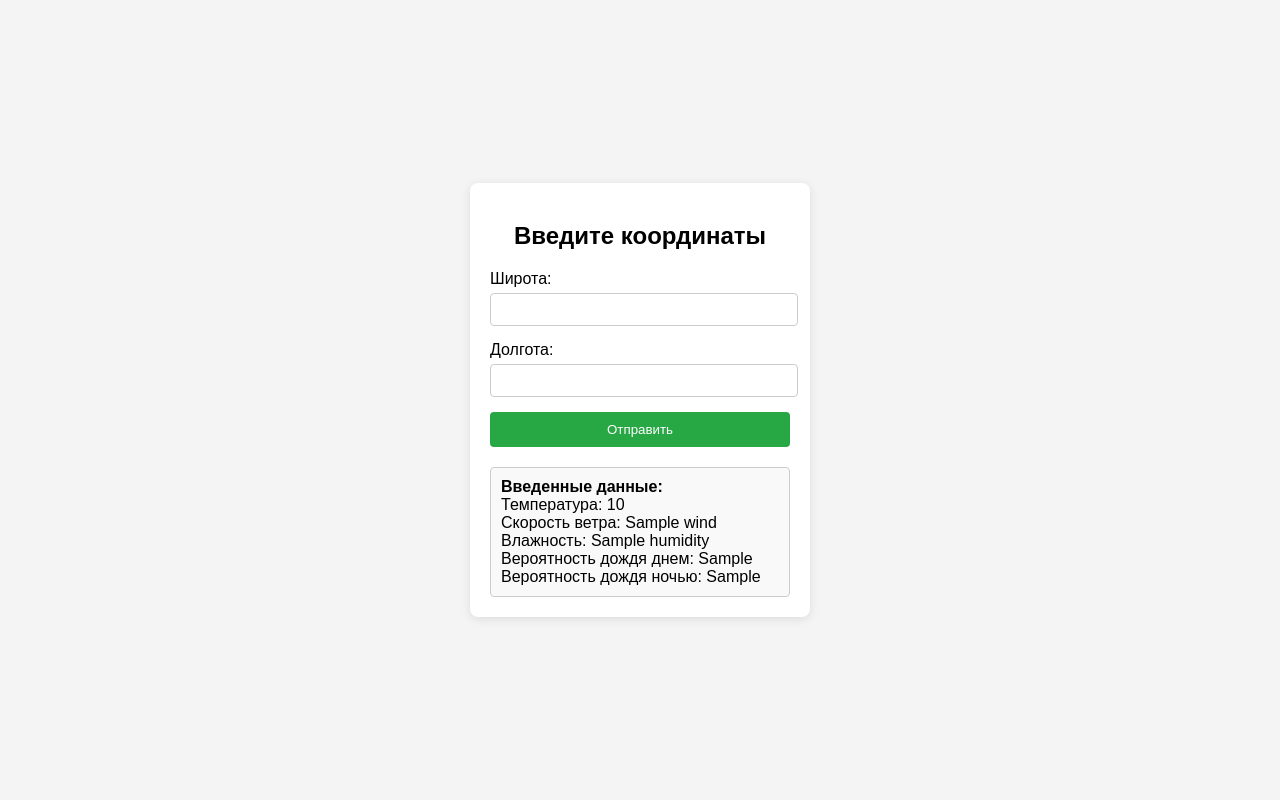
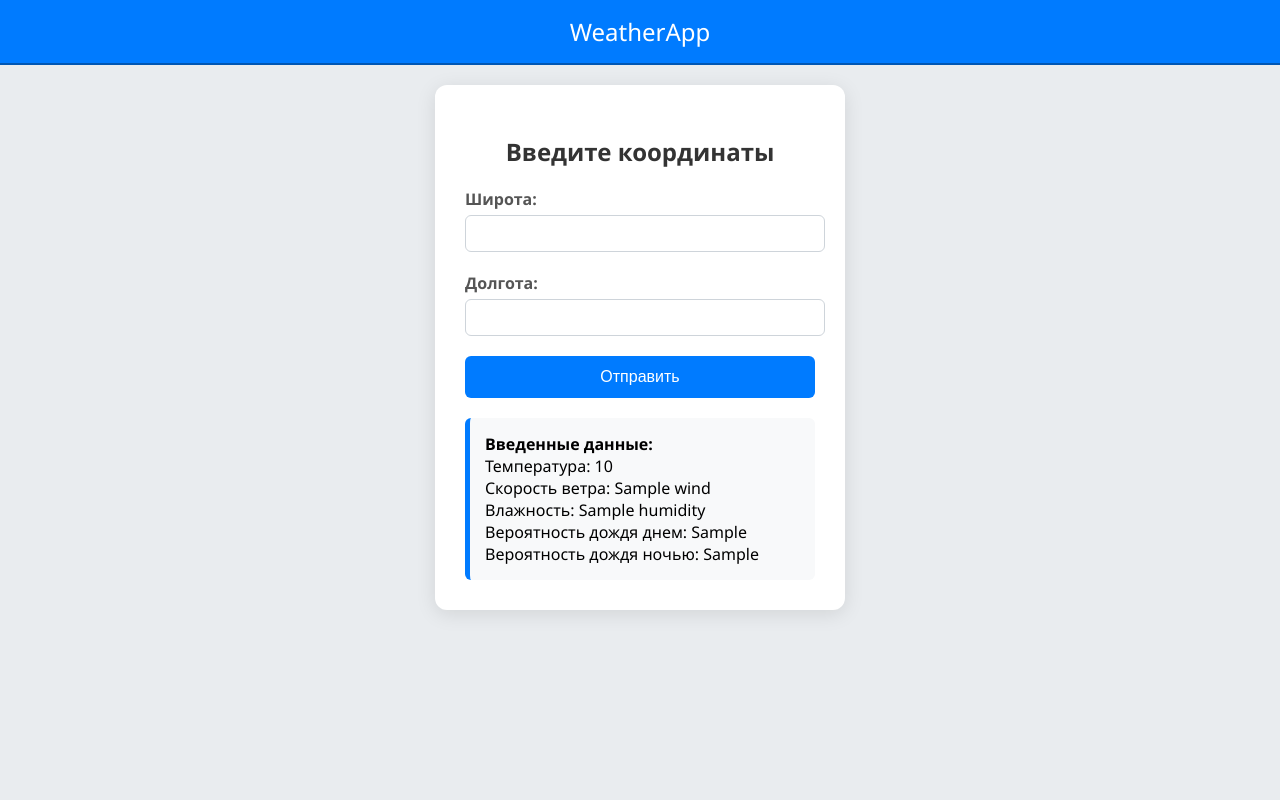
Before and after one commit to elhuel/weather_app, a Flask app: template templates/form.html in a window 1280 px wide. Run offline with Flask 3, Linux system fonts and the light colour scheme; the template is opened without the code that fills it: most values are stand-ins (such as "Sample title", 1, 10 or a date in 2020); parts of the project's set-up code (start-up, migrations or seed data) failed here and were passed over.

Commit message:
few changes

```diff
--- a/app.py
+++ b/app.py
@@ -26,7 +26,7 @@ def index():
         rain_prob_day = response['rain_probability_day']
         rain_prob_night = response['rain_probability_night']
 
-        return render_template('form.html', temp=f'{temp}°C', wind=f'{wind} m/s', humidity=f'{humidity}%', rain_prob_day=f'{rain_prob_day}%', rain_prob_night=f'{rain_prob_night}%')
+        return render_template('form.html', temp=f'{temp}°C', wind=f'{wind} m/s', humidity=f'{humidity}%', rain_prob_day=f'{rain_prob_day}%', rain_prob_night=f'{rain_prob_night}')
     return render_template('form.html')
 
 if __name__ == '__main__':
--- a/templates/form.html
+++ b/templates/form.html
@@ -6,58 +6,82 @@
     <title>Форма координат</title>
     <style>
         body {
-            font-family: Arial, sans-serif;
-            background-color: #f4f4f4;
+            font-family: 'Segoe UI', Tahoma, Geneva, Verdana, sans-serif;
+            background-color: #e9ecef;
             display: flex;
-            justify-content: center;
+            flex-direction: column; /* Изменено для вертикального расположения */
             align-items: center;
             height: 100vh;
             margin: 0;
         }
+        .header {
+            background-color: #007bff; /* Цвет фона шапки */
+            color: white; /* Цвет текста */
+            padding: 15px 20px; /* Отступы */
+            width: 100%; /* Ширина на всю страницу */
+            text-align: center; /* Центрирование текста */
+            font-size: 24px; /* Размер шрифта */
+            border-bottom: 2px solid #0056b3; /* Нижняя граница для акцента */
+        }
         .form-container {
-            background-color: white;
-            padding: 20px;
-            border-radius: 8px;
-            box-shadow: 0 2px 10px rgba(0, 0, 0, 0.1);
-            width: 300px;
+            background-color: #ffffff;
+            padding: 30px;
+            border-radius: 12px;
+            box-shadow: 0 4px 20px rgba(0, 0, 0, 0.1);
+            width: 350px;
+            margin-top: 20px; /* Отступ сверху для формы */
         }
         h2 {
             text-align: center;
             margin-bottom: 20px;
+            color: #333;
         }
         label {
             display: block;
             margin-bottom: 5px;
+            font-weight: bold;
+            color: #555;
         }
         input[type="text"] {
-            width: calc(100% - 10px);
-            padding: 8px;
-            margin-bottom: 15px;
-            border: 1px solid #ccc;
-            border-radius: 4px;
+            width: calc(100% - 12px);
+            padding: 10px;
+            margin-bottom: 20px;
+            border: 1px solid #ced4da;
+            border-radius: 6px;
+            transition: border-color 0.3s ease-in-out;
+        }
+        input[type="text"]:focus {
+            border-color: #80bdff; /* Цвет рамки при фокусе */
+            outline: none; /* Убираем стандартное выделение */
         }
         input[type="submit"] {
             width: 100%;
-            padding: 10px;
-            background-color: #28a745;
+            padding: 12px;
+            background-color: #007bff; /* Основной цвет кнопки */
             color: white;
             border: none;
-            border-radius: 4px;
+            border-radius: 6px;
             cursor: pointer;
+            font-size: 16px; /* Размер шрифта */
+            transition: background-color 0.3s ease-in-out; /* Плавный переход цвета */
         }
         input[type="submit"]:hover {
-            background-color: #218838;
+            background-color: #0056b3; /* Цвет кнопки при наведении */
         }
         .output {
             margin-top: 20px;
-            padding: 10px;
-            border: 1px solid #ccc;
-            border-radius: 4px;
-            background-color: #f9f9f9; /* Цвет фона для текстового окна */
+            padding: 15px;
+            border-radius: 6px;
+            background-color: #f8f9fa; /* Цвет фона для текстового окна */
+            border-left: 5px solid #007bff; /* Левый бордер для акцента */
         }
     </style>
 </head>
 <body>
+
+<div class="header">
+    WeatherApp
+</div>
 
 <div class="form-container">
     <h2>Введите координаты</h2>
```
